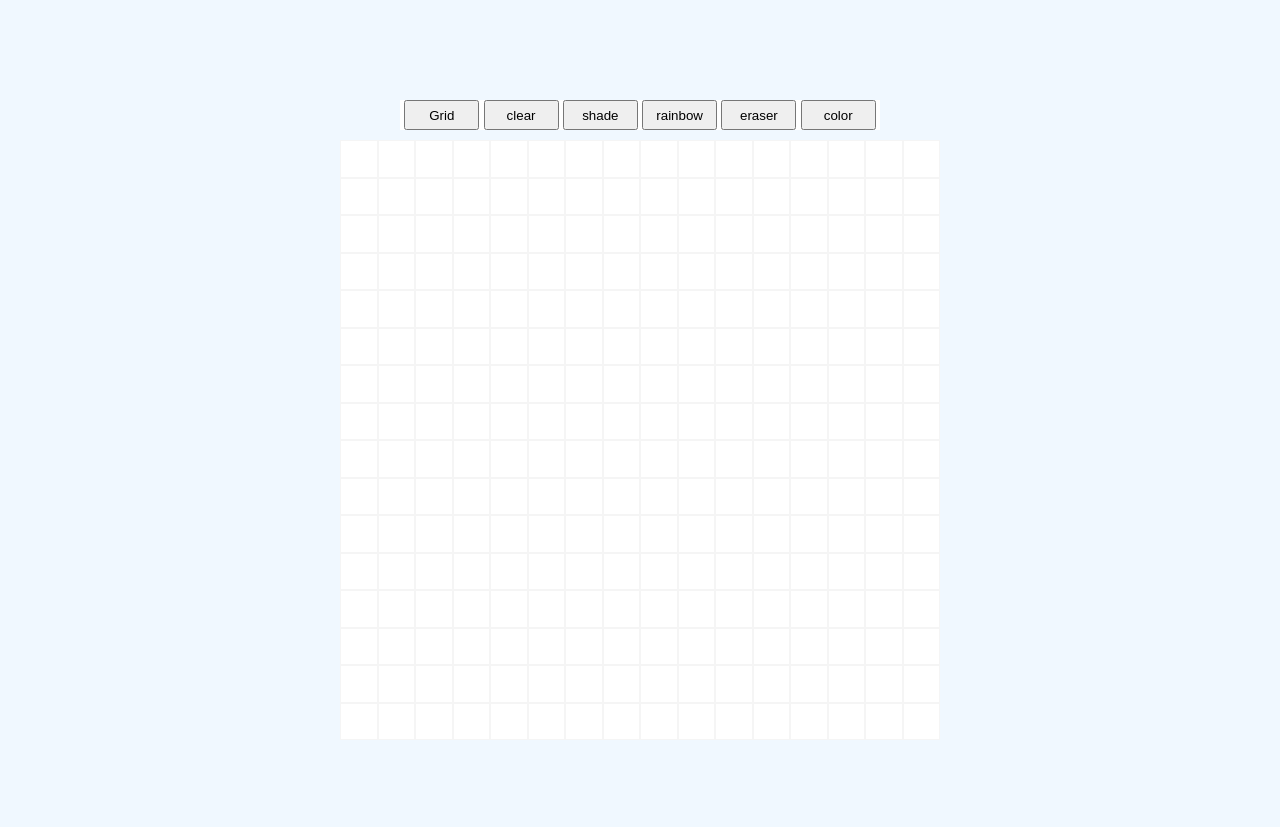
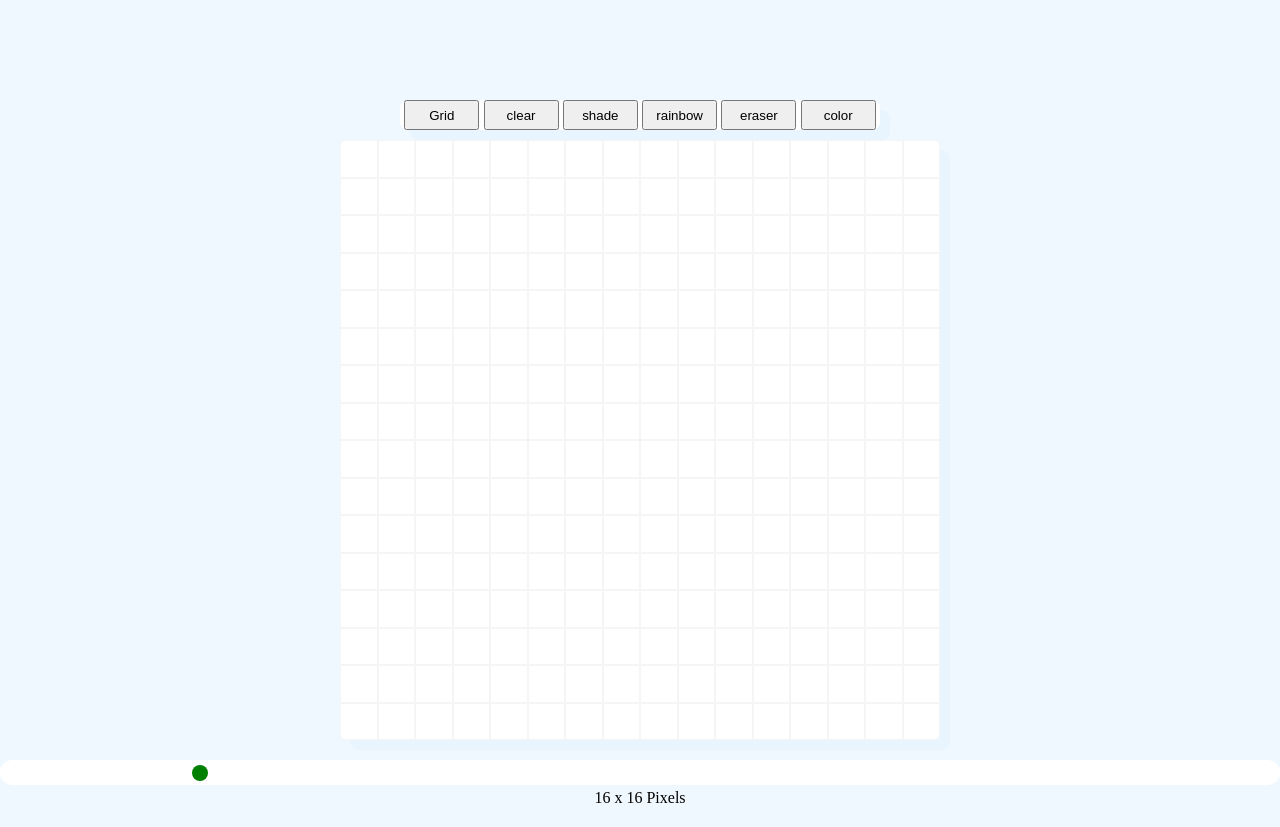
Before and after one commit to Kuraviso/odin-eas, a plain HTML site: page index.html in a window 1280 px wide. Before the commit the page ends 800 px from the top, so only its background shows below. Drawn offline with Linux system fonts and the light colour scheme.

Commit message:
added the slider and the functionality to grow or shrink the grid dinamically

```diff
--- a/index.html
+++ b/index.html
@@ -17,5 +17,16 @@
       <button class="grid-button">color</button>
     </div>
     <div id="draw-area" class="container"></div>
+    <div id="slider-container">
+      <input
+        type="range"
+        min="1"
+        max="100"
+        value="16"
+        class="slider"
+        id="slider"
+      />
+      <p id="slider-value"></p>
+    </div>
   </body>
 </html>
--- a/script.js
+++ b/script.js
@@ -1,21 +1,44 @@
 let size = 16;
-
+const color = "black";
 const gridAreaSize = 600;
 const drawItems = document.getElementById("item");
 const drawArea = document.getElementById("draw-area");
 const buttonContainer = document.getElementById("button-container");
+const slider = document.getElementById("slider");
+const sliderValue = document.getElementById("slider-value");
 drawArea.style.width = `${gridAreaSize}px`;
 drawArea.style.height = `${gridAreaSize}px`;
 buttonContainer.style.width = `${gridAreaSize * 0.8}px`;
+sliderValue.innerText = `${slider.value} x ${slider.value} Pixels`;
+// function changeColor() {
+//   this.style.backgroundColor = `${color}`;
+// }
 
 function createGrid(size) {
   for (i = 0; i < size * size; i++) {
     const gridItem = document.createElement("div");
     gridItem.style.width = `${gridAreaSize / size}px`;
-    gridItem.style.width = `${gridAreaSize / size}px`;
+    gridItem.style.height = `${gridAreaSize / size}px`;
     gridItem.classList.add("item");
     drawArea.appendChild(gridItem);
+
+    gridItem.addEventListener("mouseover", (e) => {
+      e.target.style.backgroundColor = `${color}`;
+    });
   }
 }
 
+function removeGrid() {
+  while (drawArea.firstChild) {
+    drawArea.removeChild(drawArea.firstChild);
+  }
+}
+
+slider.oninput = (e) => {
+  sliderValue.innerText = `${e.target.value} x ${e.target.value} Pixels`;
+  size = e.target.value;
+  removeGrid();
+  createGrid(size);
+};
+
 createGrid(size);
--- a/styles.css
+++ b/styles.css
@@ -16,6 +16,8 @@ body {
   flex-wrap: wrap;
   margin: 0 auto;
   background-color: white;
+  border-radius: 8px;
+  box-shadow: 10px 10px rgba(0, 170, 255, 0.034);
 }
 
 #button-container {
@@ -36,3 +38,43 @@ body {
 .item:hover {
   background-color: whitesmoke;
 }
+
+#slider-container {
+  margin: 20px auto;
+  text-align: center;
+}
+
+.slider {
+  -webkit-appearance: none;
+  appearance: none;
+  cursor: pointer;
+  background: white;
+  border-radius: 20px;
+  width: 100%;
+  height: 25px;
+  transition: all 0.4s;
+}
+.slider::-webkit-slider-runnable-track {
+  background-color: white;
+  border-radius: 0.5rem;
+  height: 1rem;
+}
+
+.slider::-webkit-slider-thumb {
+  -webkit-appearance: none;
+  appearance: none;
+  background-color: green;
+  border-radius: 0.5rem;
+  height: 1rem;
+  width: 1rem;
+}
+
+.slider:hover::-webkit-slider-thumb {
+  outline: 3px solid rgb(11, 85, 11);
+  outline-offset: 0.125rem;
+}
+
+.slider-value {
+  margin: 0 auto;
+  text-align: center;
+}
```
